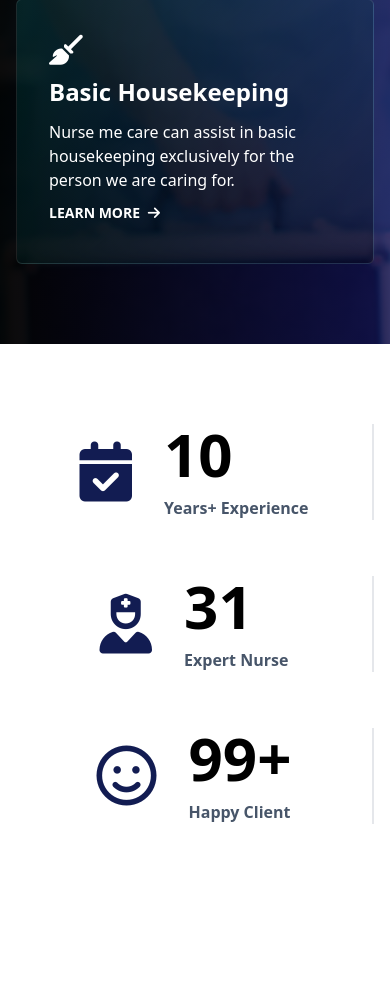
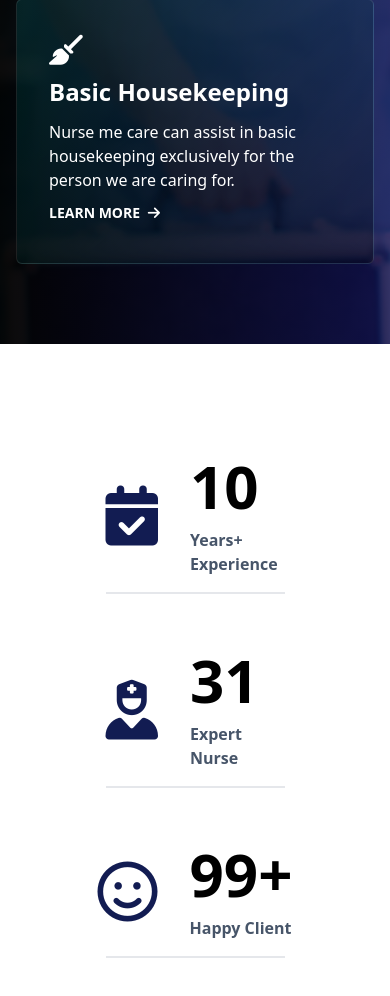
Before and after one commit to ParvesPR/nursing-care-portfolio, a website: page public/index.html in a window 390 px wide. Shown: the part 4081-5077 px from the top of the page. Before the commit the page ends 4985 px from the top, so only its background shows below. Drawn offline with Linux system fonts and the light colour scheme.

Commit message:
happy client responsive design

```diff
--- a/public/index.html
+++ b/public/index.html
@@ -185,22 +185,22 @@
         <!-- START HAPPY CLIENT SECTION -->
         <section class="happy-client my-20">
             <div class="container mx-auto px-4 md:px-6 lg:px-12">
-                <div class="grid grid-cols-1 md:grid-cols-2 lg:grid-cols-3 gap-y-14">
-                    <div class="border-r-2 flex items-center justify-center h-auto gap-x-8">
+                <div class="grid grid-cols-1 lg:grid-cols-3 gap-y-14 py-8">
+                    <div class="pb-4 w-1/2 lg:w-full mx-auto lg:pb-0 border-b-2 lg:border-b-0 lg:border-r-2 flex items-center justify-center h-auto gap-x-8">
                         <span class="block text-6xl text-[#121C52]"><i class="fa-solid fa-calendar-check"></i></span>
                         <div>
                             <h4 class="text-6xl font-semibold mb-3">10</h4>
                             <h5 class="font-semibold text-slate-600"> Years+ Experience</h5>
                         </div>
                     </div>
-                    <div class="border-r-2 flex items-center justify-center gap-x-8">
+                    <div class="pb-4 w-1/2 lg:w-full mx-auto lg:pb-0 border-b-2 lg:border-b-0 lg:border-r-2 flex items-center justify-center gap-x-8">
                         <span class="block text-6xl text-[#121C52]"><i class="fa-solid fa-user-nurse"></i></span>
                         <div>
                             <h4 class="text-6xl font-semibold mb-3">31</h4>
                             <h5 class="font-semibold text-slate-600"> Expert Nurse</h5>
                         </div>
                     </div>
-                    <div class="border-r-2 flex items-center justify-center gap-x-8">
+                    <div class="pb-4 w-1/2 lg:w-full mx-auto lg:pb-0 border-b-2 lg:border-b-0 lg:border-r-2 flex items-center justify-center gap-x-8">
                         <span class="block text-6xl text-[#121C52]"><i class="fa-regular fa-face-smile"></i></span>
                         <div>
                             <h4 class="text-6xl font-semibold mb-3">99+</h4>
```
Also changed, not shown: public/style.css.
